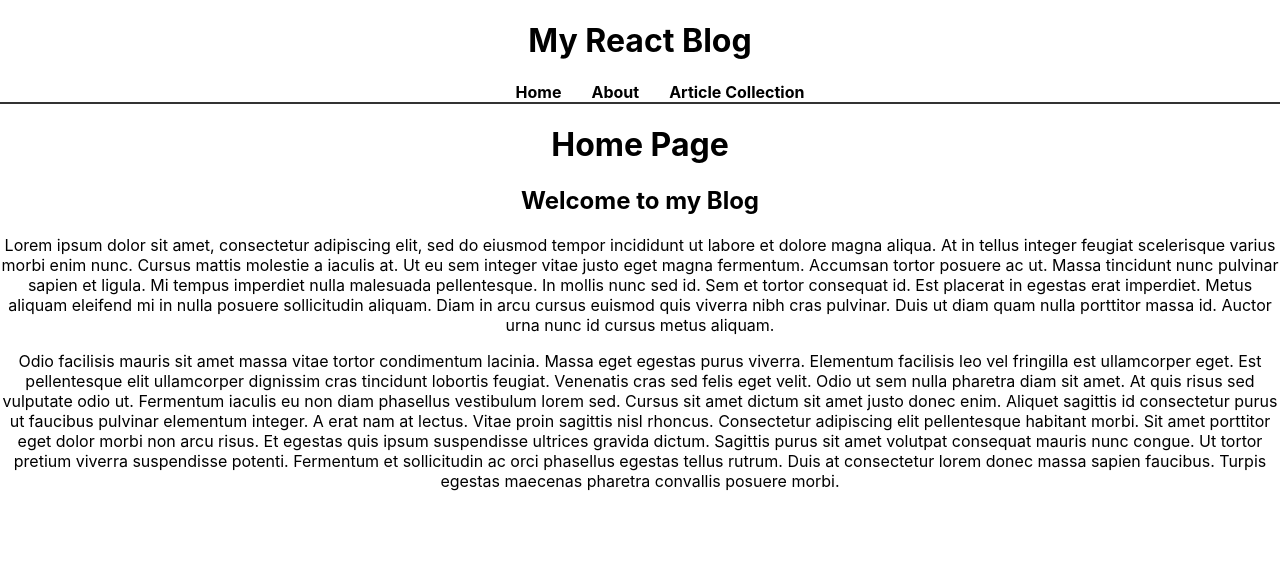
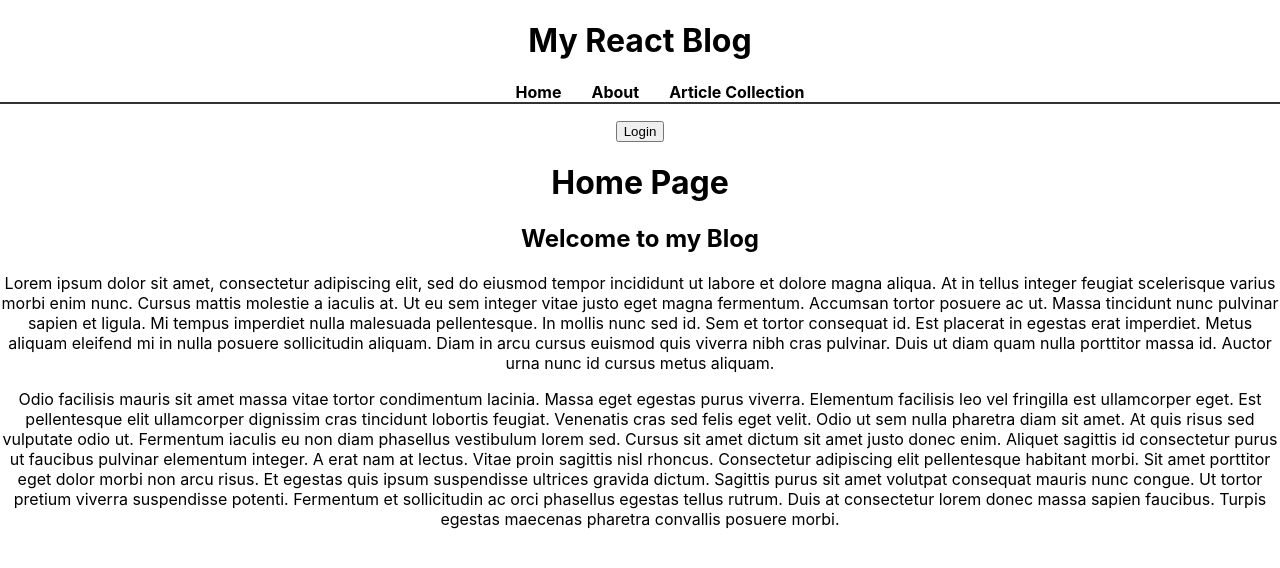
Before and after one commit to tonytran97/react-blog, a React (Create React App) app in the folder client/: page / in a window 1280 px wide. Shown: the top 568 px of the page. Built offline with nearby package versions, Linux system fonts and the light colour scheme; no server answers.

Commit message:
UI changes according to auth users

```diff
--- a/client/src/components/Navbar.js
+++ b/client/src/components/Navbar.js
@@ -1,6 +1,10 @@
-import { Link } from 'react-router-dom';
+import { Link, useNavigate } from 'react-router-dom';
+import { getAuth, signOut } from 'firebase/auth';
+import useUser from '../utils/useUser';
 
 const Navbar = () => {
+    const { user } = useUser();
+    const navigate = useNavigate();
     return (
             <nav>
                 <ul>
@@ -8,6 +12,10 @@ const Navbar = () => {
                     <li><Link to ="/about">About</Link></li>
                     <li><Link to ="/collection">Article Collection</Link></li>
                 </ul>
+                <div>{user ? <button onClick={() => {signOut(getAuth());}}>Log Out</button>
+                : <button onClick={() => {navigate('/login');
+                }}>Login</button>}
+                </div>
             </nav>
     );
 }
--- a/client/src/pages/Article.js
+++ b/client/src/pages/Article.js
@@ -8,7 +8,8 @@ import CommentForm from '../components/AddComments';
 import useUser from '../utils/useUser';
 
 const Article = () => {
-    const [articleInfo, setArticleInfo] = useState({ upvote: 0, comments: [] });
+    const [articleInfo, setArticleInfo] = useState({ upvote: 0, comments: [], canUpVote: false });
+    const { canUpVote} = articleInfo;
     const { articleID } = useParams();
 
     const { user, isLoading } = useUser();
@@ -22,8 +23,10 @@ const Article = () => {
             const newArticleInfo = response.data;
             setArticleInfo(newArticleInfo);
         }
-        loadArticleInfo();
-    }, []);
+        if (isLoading) {
+            loadArticleInfo();
+        }
+    }, [isLoading, user]);
 
     const article = sampleArticles.find(article => article.name === articleID);
 
@@ -42,7 +45,7 @@ const Article = () => {
 
     return <><h1>{article.title}</h1>
     {user
-    ? <button onClick={increaseUpvote}>Upvote</button>
+    ? <button onClick={increaseUpvote}>{canUpVote ? 'Upvote' : 'You have already upvoted this article'}</button>
     : <button>Login if you would like to upvote </button>}
     <p>This article has {articleInfo.upvote} upvote(s)</p>
     {article.content}
```
